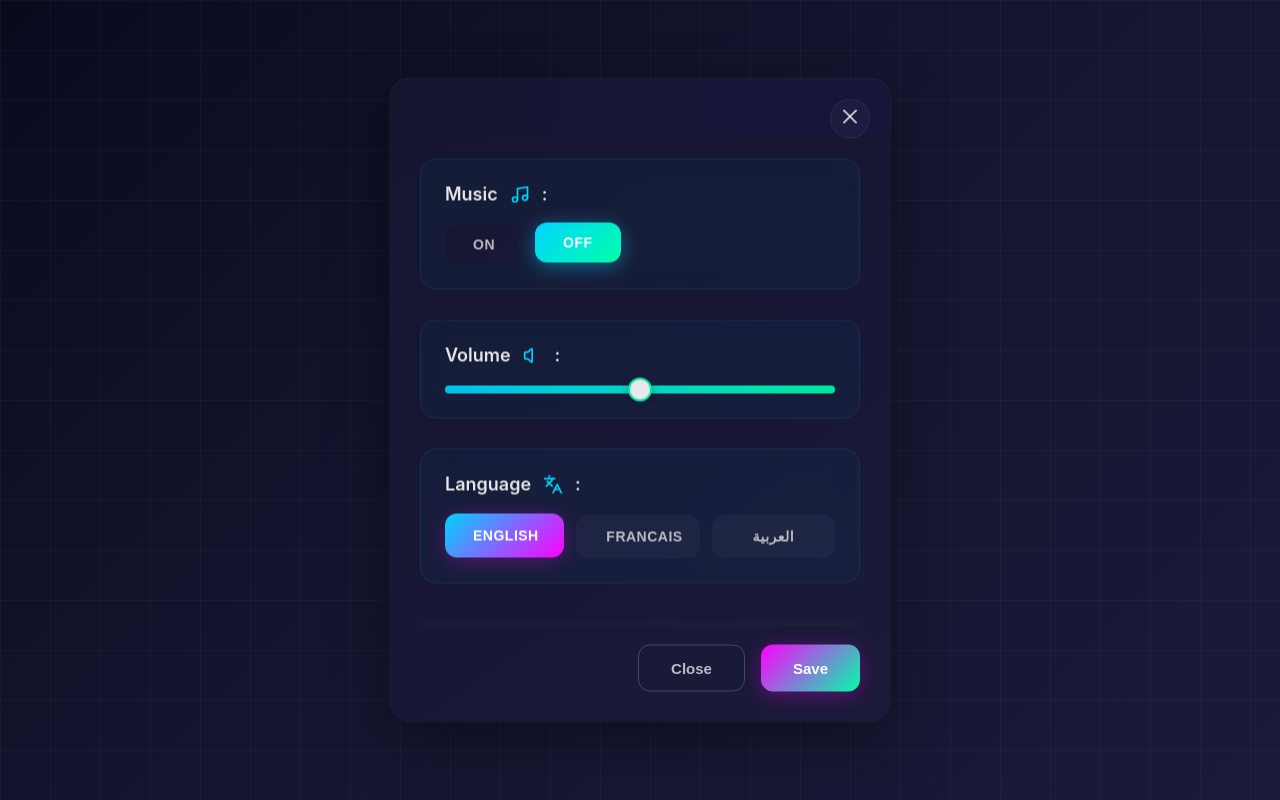
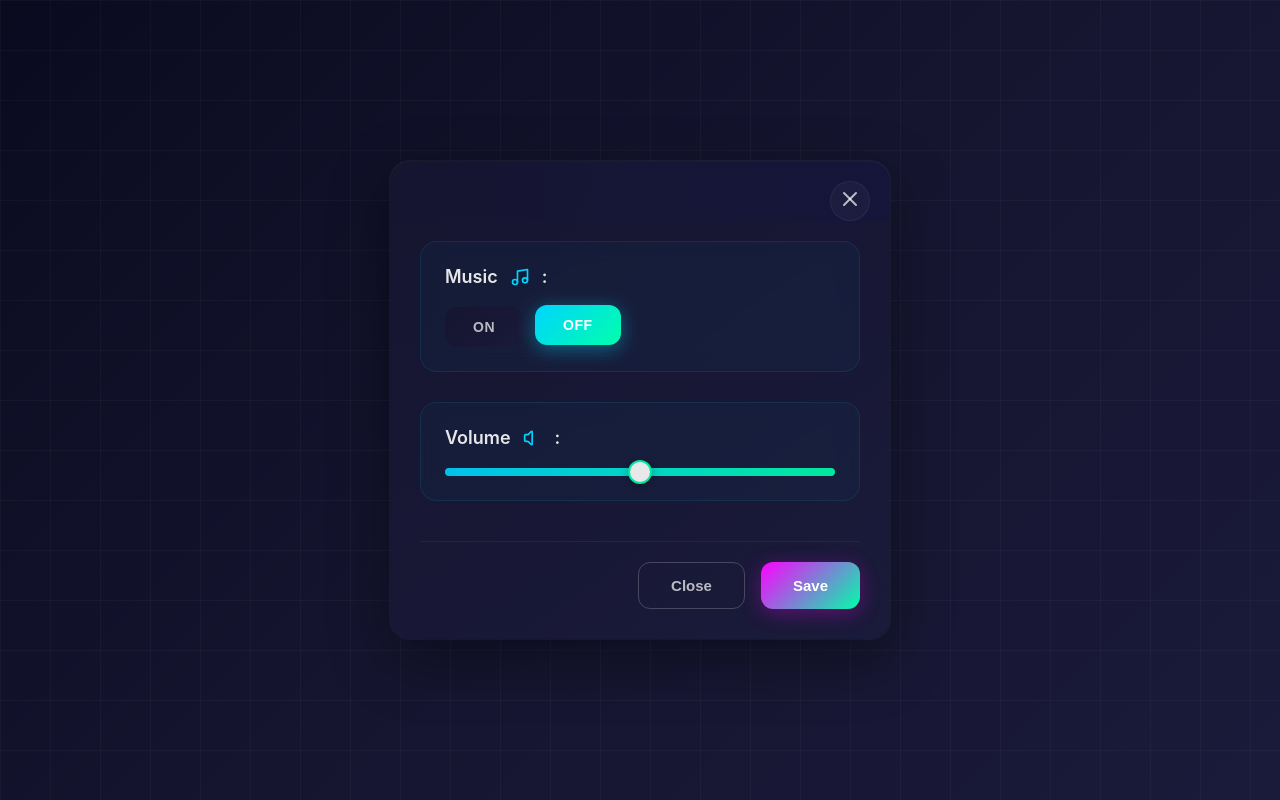
Before and after one commit to reportJNG/equation-builder, a Next.js app: page / in a window 1280 px wide. Both pictures are taken after a click on the button "SETTINGS". Built offline with nearby package versions, Linux system fonts and the light colour scheme.

Commit message:
updated lobby remove parms for langague changes

```diff
--- a/app/Lobby/Lobbyhandler.tsx
+++ b/app/Lobby/Lobbyhandler.tsx
@@ -2,13 +2,9 @@ import styles from "./Lobbyhandler.module.css";
 import { useState } from "react";
 import NameOverlay from "./NameOverlay";
 import Settings from "./Settings";
-import { useTranslation } from "next-i18next";
-import { useRouter, usePathname } from "next/navigation";
 
 export default function Lobbyhandler() {
   // Lobby state management
-  const router = useRouter();
-  const pathname = usePathname();
   const [hanlderlobby, setHandlerlobby] = useState<{
     play: boolean;
     settings: boolean;
@@ -23,16 +19,9 @@ export default function Lobbyhandler() {
       ) as typeof hanlderlobby,
     );
   };
-  //updater all three langagues
-  const { t } = useTranslation("common");
-  const changeLanguage = (newLang: "en" | "fr" | "ar") => {
-    router.push(`/${newLang}${pathname}`);
-    document.documentElement.dir = newLang === "ar" ? "rtl" : "ltr";
-  };
 
   //settings state management
   const [volume, setVolume] = useState<number>(50);
-  const [lang, setLang] = useState<"en" | "fr" | "ar">("en");
   const [sound, setSound] = useState<boolean>(false);
 
   //name state managment
@@ -51,10 +40,12 @@ export default function Lobbyhandler() {
                 <span className={styles.brainhandleranimated}>🧠</span>
               </div>
               <div className={styles.texttitle}>
-                <h1 className={styles.title}>{t("title")}</h1>
+                <h1 className={styles.title}>Brain Equation</h1>
               </div>
               <div className={styles.description}>
-                <p className={styles.dsctxt}>{t("subtitle")}</p>
+                <p className={styles.dsctxt}>
+                  Use your brain, not a calculator
+                </p>
               </div>
             </div>
           </div>
@@ -64,7 +55,7 @@ export default function Lobbyhandler() {
               {" "}
               <div className={styles.midbox}>
                 <div className={styles.titleads}>
-                  <p className={styles.adstxt}>{t("Try Wordle vibe")}</p>
+                  <p className={styles.adstxt}>Try Wordle vibe</p>
                 </div>
                 <div className={styles.actions}>
                   <button
@@ -73,7 +64,7 @@ export default function Lobbyhandler() {
                     aria-label="Play now"
                     title="Play now"
                   >
-                    {t("Play now")}
+                    Play now
                   </button>
                 </div>
               </div>
@@ -88,7 +79,7 @@ export default function Lobbyhandler() {
                     aria-label="Play"
                     title="Play"
                   >
-                    {t("Play")}
+                    Play
                   </button>
                   <button
                     className={styles.btn}
@@ -96,7 +87,7 @@ export default function Lobbyhandler() {
                     aria-label="Settings"
                     title="Settings"
                   >
-                    {t("Settings")}
+                    Settings
                   </button>
                   <button
                     className={styles.btn}
@@ -106,7 +97,7 @@ export default function Lobbyhandler() {
                     aria-label="Visit"
                     title="Visit"
                   >
-                    {t("Visit")}
+                    Visit
                   </button>
                 </div>
               </div>
@@ -122,14 +113,11 @@ export default function Lobbyhandler() {
       {hanlderlobby.settings && (
         <>
           <Settings
-            lang={lang}
-            setLang={setLang}
             volume={volume}
             setVolume={setVolume}
             setSound={setSound}
             sound={sound}
             close={() => lobbyfunchanlder("lobby")}
-            changelang={() => changeLanguage(lang)}
           />
         </>
       )}
--- a/app/Lobby/Settings.tsx
+++ b/app/Lobby/Settings.tsx
@@ -2,31 +2,20 @@ import styles from "./Setting.module.css";
 import { X, LanguagesIcon, Music, Volume } from "lucide-react";
 
 interface Settingsprops {
-  lang: "en" | "fr" | "ar";
-  setLang: React.Dispatch<React.SetStateAction<"en" | "fr" | "ar">>;
   volume: number;
   setVolume: React.Dispatch<React.SetStateAction<number>>;
   sound: boolean;
   setSound: React.Dispatch<React.SetStateAction<boolean>>;
   close: () => void;
-  changelang: () => void;
 }
 
 export default function Settings({
-  lang,
   volume,
   setVolume,
   sound,
   setSound,
   close,
-  setLang,
-  changelang,
 }: Settingsprops) {
-  const change = (text: "en" | "fr" | "ar") => {
-    setLang(text);
-    changelang();
-  };
-
   const handleVolumeChange = (e: React.ChangeEvent<HTMLInputElement>) => {
     setVolume(Number(e.target.value));
   };
@@ -86,46 +75,6 @@ export default function Settings({
               />
             </div>
           </div>
-          <div className={styles.minibox}>
-            <h3 className={styles.titlest}>
-              Language <LanguagesIcon /> :
-            </h3>
-            <div className={styles.actionminibox}>
-              <button
-                className={
-                  lang === "en" ? styles.buttoncheckyes : styles.buttoncheckno
-                }
-                title="English"
-                aria-label="English"
-                onClick={() => change("en")}
-                data-selected={lang === "en"}
-              >
-                English
-              </button>
-              <button
-                className={
-                  lang === "fr" ? styles.buttoncheckyes : styles.buttoncheckno
-                }
-                title="Francais"
-                aria-label="Francais"
-                onClick={() => change("fr")}
-                data-selected={lang === "fr"}
-              >
-                Francais
-              </button>
-              <button
-                className={
-                  lang === "ar" ? styles.buttoncheckyes : styles.buttoncheckno
-                }
-                title="العربية"
-                aria-label="العربية"
-                onClick={() => change("ar")}
-                data-selected={lang === "ar"}
-              >
-                العربية
-              </button>
-            </div>
-          </div>
         </div>
         <div className={styles.bodyactions}>
           <button onClick={close}>Close</button>
```
Also changed, not shown: public/locales/ar/common.json (deleted, +0 -9 lines), public/locales/en/common.json (deleted, +0 -9 lines), public/locales/fr/common.json (deleted, +0 -9 lines).
